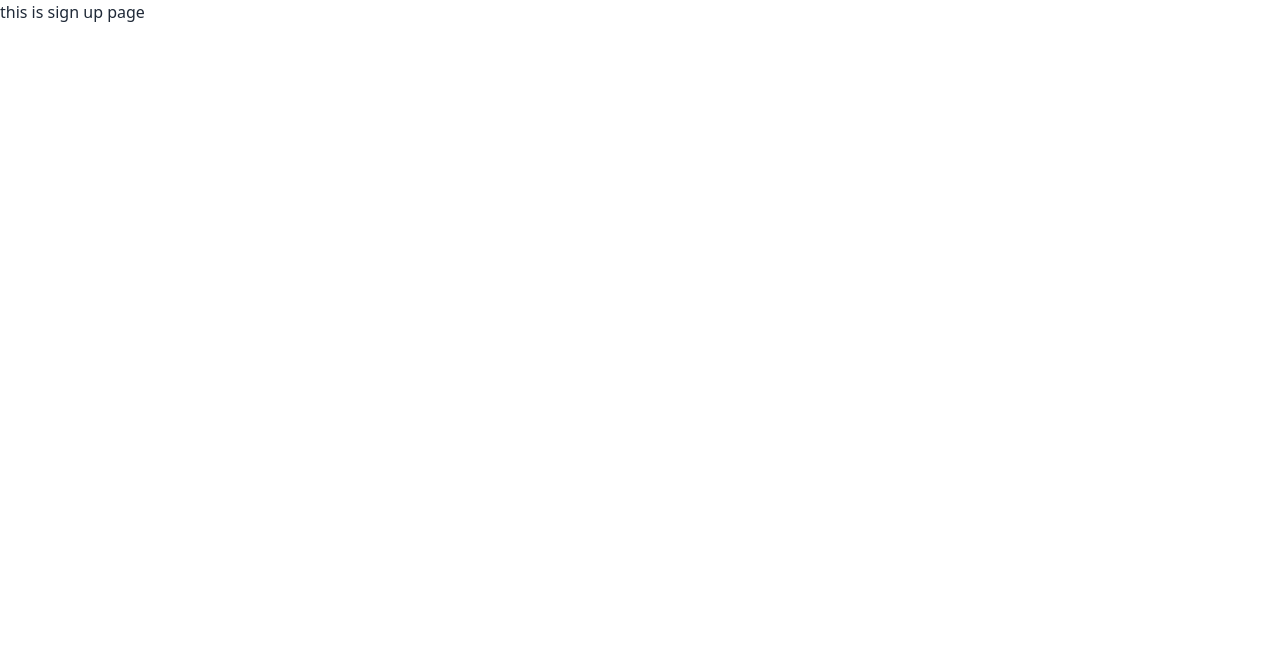
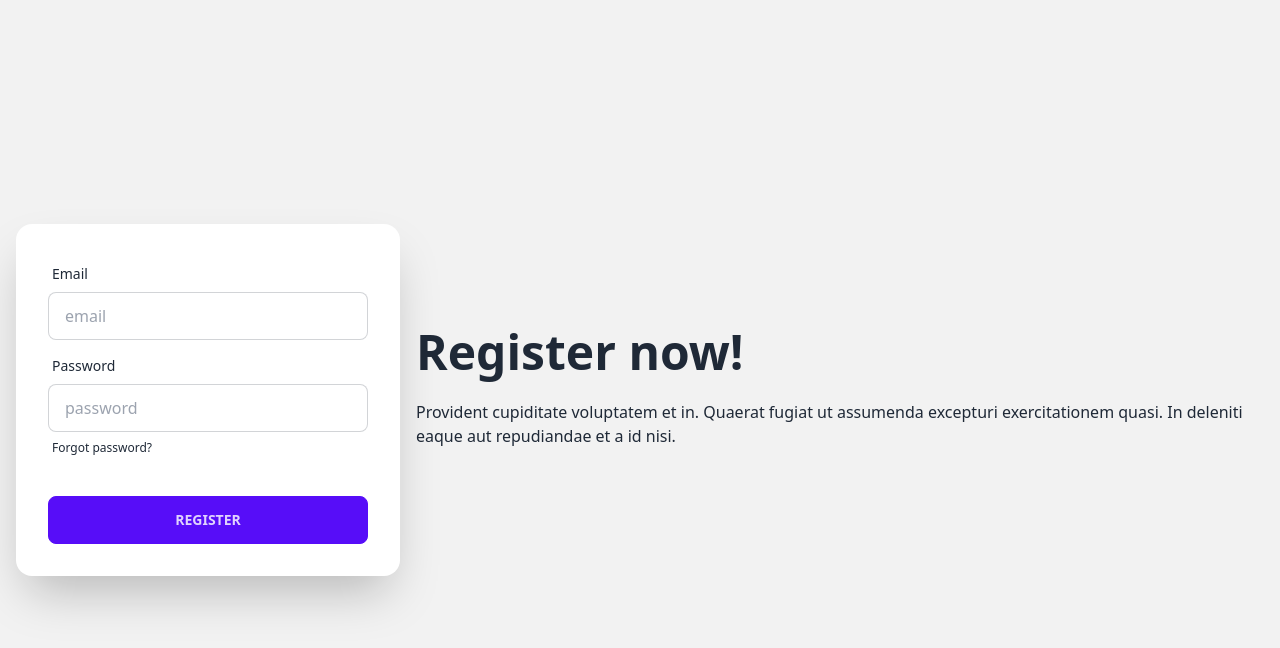
Before and after one commit to SiamIslamSagor/coffee-store-client, a React (Vite) app: page /signUp in a window 1280 px wide. Shown: the top 648 px of the page. Built offline with nearby package versions, Linux system fonts and the light colour scheme.

Commit message:
add functionalilty to create user

```diff
--- a/src/components/SignUp.jsx
+++ b/src/components/SignUp.jsx
@@ -1,7 +1,72 @@
+import { useContext } from "react";
+import { AuthContext } from "../provider/AuthProvider";
+
 const SignUp = () => {
+  const { createUser } = useContext(AuthContext);
+
+  const handleSignUp = e => {
+    e.preventDefault();
+    const form = e.target;
+    const email = form.email.value;
+    const password = form.password.value;
+    console.log(email, password);
+
+    // create user:::
+    createUser(email, password)
+      .then(result => console.log(result.user))
+      .catch(error => {
+        console.log(error);
+      });
+  };
+
   return (
-    <div>
-      <h3>this is sign up page</h3>
+    <div className="hero min-h-screen bg-base-200">
+      <div className="hero-content flex-col lg:flex-row-reverse">
+        <div className="text-center lg:text-left">
+          <h1 className="text-5xl font-bold">Register now!</h1>
+          <p className="py-6">
+            Provident cupiditate voluptatem et in. Quaerat fugiat ut assumenda
+            excepturi exercitationem quasi. In deleniti eaque aut repudiandae et
+            a id nisi.
+          </p>
+        </div>
+        <div className="card flex-shrink-0 w-full max-w-sm shadow-2xl bg-base-100">
+          <form onSubmit={handleSignUp} className="card-body">
+            <div className="form-control">
+              <label className="label">
+                <span className="label-text">Email</span>
+              </label>
+              <input
+                name="email"
+                type="email"
+                placeholder="email"
+                className="input input-bordered"
+                required
+              />
+            </div>
+            <div className="form-control">
+              <label className="label">
+                <span className="label-text">Password</span>
+              </label>
+              <input
+                name="password"
+                type="password"
+                placeholder="password"
+                className="input input-bordered"
+                required
+              />
+              <label className="label">
+                <a href="#" className="label-text-alt link link-hover">
+                  Forgot password?
+                </a>
+              </label>
+            </div>
+            <div className="form-control mt-6">
+              <button className="btn btn-primary">Register</button>
+            </div>
+          </form>
+        </div>
+      </div>
     </div>
   );
 };
--- a/src/main.jsx
+++ b/src/main.jsx
@@ -7,6 +7,7 @@
 import UpdateCoffee from "./components/UpdateCoffee.jsx";
 import Login from "./components/Login.jsx";
 import SignUp from "./components/SignUp.jsx";
+import AuthProvider from "./provider/AuthProvider.jsx";
 
 const router = createBrowserRouter([
   {
@@ -35,6 +36,8 @@
 
 ReactDOM.createRoot(document.getElementById("root")).render(
   <React.StrictMode>
-    <RouterProvider router={router} />
+    <AuthProvider>
+      <RouterProvider router={router} />
+    </AuthProvider>
   </React.StrictMode>
 );
--- /dev/null
+++ b/src/provider/AuthProvider.jsx
@@ -0,0 +1,29 @@
+import { createContext, useState } from "react";
+import { createUserWithEmailAndPassword, getAuth } from "firebase/auth";
+import app from "../firebase/firebase.config";
+
+export const AuthContext = createContext(null);
+
+const auth = getAuth(app);
+
+const AuthProvider = ({ children }) => {
+  const [user, setUser] = useState(null);
+  const [loading, setLoading] = useState(true);
+
+  const createUser = (email, password) => {
+    setLoading(true);
+    return createUserWithEmailAndPassword(auth, email, password);
+  };
+
+  const userInfo = {
+    createUser,
+    loading,
+    user,
+  };
+
+  return (
+    <AuthContext.Provider value={userInfo}>{children}</AuthContext.Provider>
+  );
+};
+
+export default AuthProvider;
```
